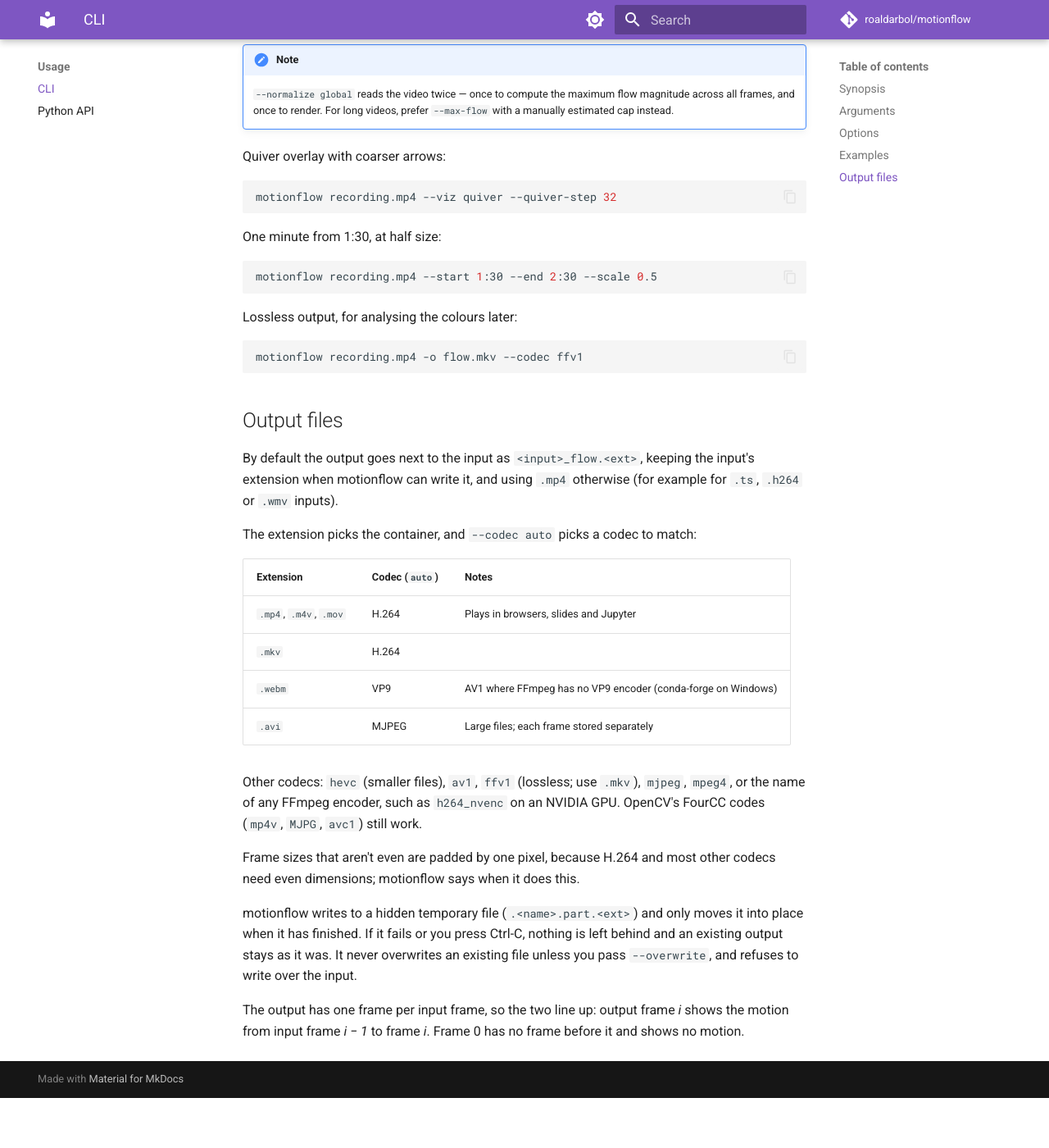
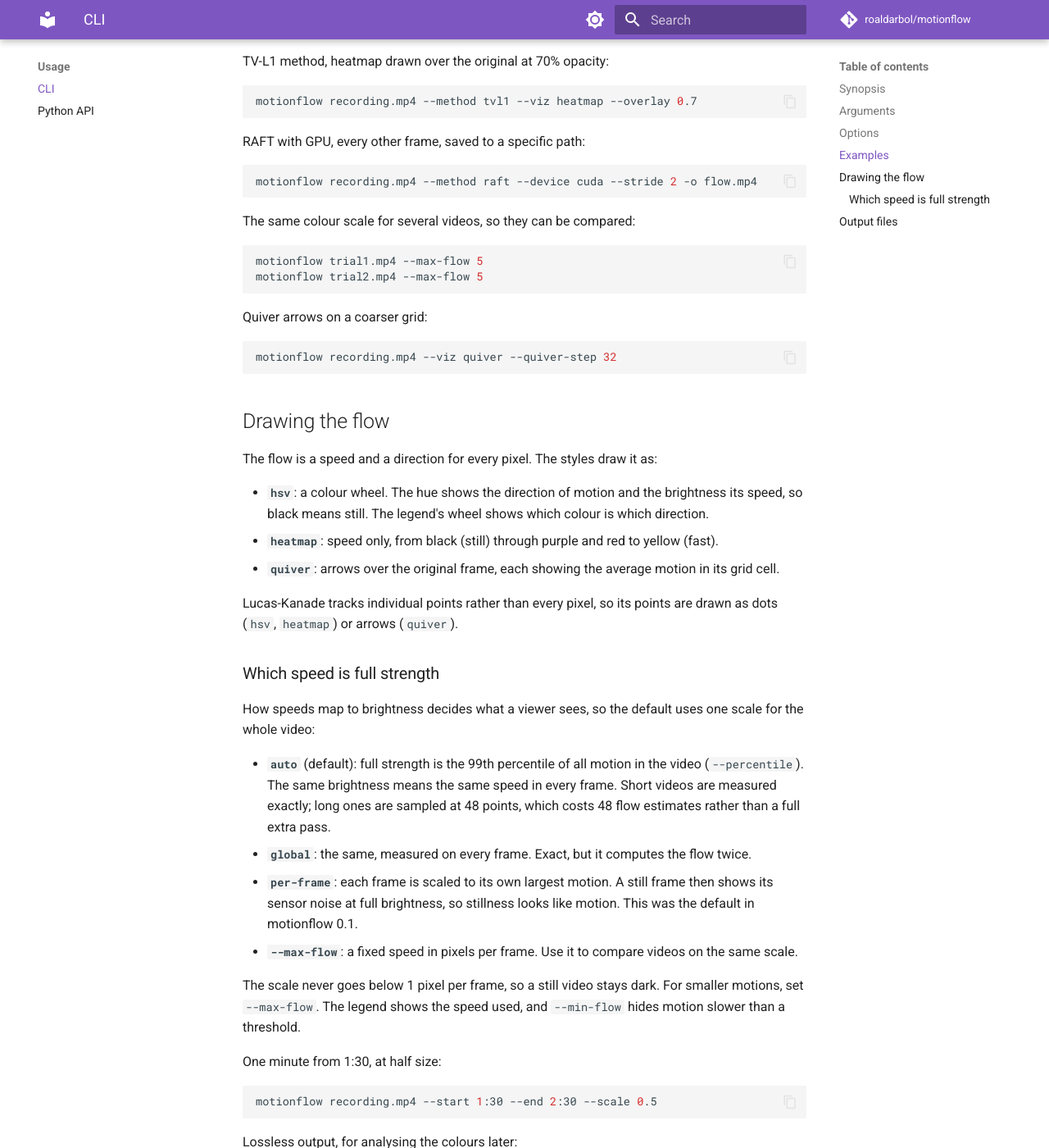
Before and after one commit to roaldarbol/motionflow, an MkDocs documentation site: the page built from docs/cli.md, in a window 1280 px wide and 1400 px high, scrolled down 2211 px. Shown: the whole window at 82% size. Built offline with MkDocs 1.6.1 and Material for MkDocs 9.7.7, drawn with Linux system fonts in a browser that asks for light colours; comment, search, counter and statistics services are not loaded; before the commit the page ends 3550 px from its top, so only the background shows below that; some of the changed text lies outside the part shown.

Commit message:
Document drawing the flow: styles, normalisation, legend, new options (#15)
Co-Authored-By: Claude Opus 5.5 <noreply@anthropic.com>

````diff
--- a/docs/cli.md
+++ b/docs/cli.md
@@ -18,11 +18,14 @@ motionflow [OPTIONS] INPUT
 |--------|---------|-------------|
 | `-o, --output PATH` | `<input>_flow.<ext>` | Output file path. See [Output files](#output-files). |
 | `-m, --method METHOD` | `farneback` | Flow algorithm. See [Methods](methods.md). |
-| `--viz STYLE` | `hsv` | Visualisation style. |
-| `--blend FLOAT` | `0.0` | Opacity of original frame over flow (0 = pure flow, 1 = pure original). |
+| `--viz STYLE` | `hsv` | `hsv` (hue is direction, brightness speed), `heatmap` (speed only) or `quiver` (arrows). See [Drawing the flow](#drawing-the-flow). |
+| `--overlay FLOAT` | — | Draw the flow over the original frame at this opacity (0–1). |
+| `--legend / --no-legend` | on | Draw a colour key in the bottom-right corner. |
 | `--stride INT` | `1` | Estimate flow every N frames, between frames N apart, and show it until the next estimate. Magnitudes stay in pixels per frame. Faster; the first N frames show no motion. |
-| `--normalize MODE` | `per-frame` | Magnitude normalisation: `per-frame` or `global`. |
-| `--max-flow FLOAT` | — | Manual magnitude cap. Overrides `--normalize`. |
+| `--normalize MODE` | `auto` | How speeds map to colours: `auto`, `global` or `per-frame`. See [Drawing the flow](#drawing-the-flow). |
+| `--percentile FLOAT` | `99` | For `auto` and `global`: the percentile of all motion drawn at full strength. |
+| `--max-flow FLOAT` | — | Fixed speed (pixels per frame) drawn at full strength. Overrides `--normalize`. |
+| `--min-flow FLOAT` | `0` | Draw motion below this many pixels per frame as none, to hide noise. |
 | `--smooth INT` | `0` | Average the flow over a window of N frames centred on each frame, so smoothing doesn't lag behind the motion. |
 | `--codec TEXT` | `auto` | Output codec. See [Output files](#output-files). |
 | `--crf INT` | — | Output quality, lower is better and bigger: the CRF for `h264`, `hevc`, `vp9` and `av1`; the quantiser (2–31) for `mjpeg` and `mpeg4`. |
@@ -34,6 +37,7 @@ motionflow [OPTIONS] INPUT
 | `--device TEXT` | `auto` | Device for deep methods: `auto`, `cuda`, `mps`, `cpu`. |
 | `--model-size SIZE` | `large` | Model size for RAFT/SEA-RAFT: `small` or `large`. |
 | `--quiver-step INT` | `16` | Grid spacing in pixels for quiver arrows. |
+| `--quiver-scale FLOAT` | auto | Arrow length per pixel of motion. By default the full-strength speed is drawn as 90% of the grid spacing. |
 | `--version` | — | Print version and exit. |
 
 ## Examples
@@ -44,10 +48,10 @@ Basic usage with defaults (Farneback, HSV visualisation):
 motionflow recording.mp4
 ```
 
-TV-L1 method, heatmap visualisation, composited 30% over the original:
+TV-L1 method, heatmap drawn over the original at 70% opacity:
 
 ```bash
-motionflow recording.mp4 --method tvl1 --viz heatmap --blend 0.3
+motionflow recording.mp4 --method tvl1 --viz heatmap --overlay 0.7
 ```
 
 RAFT with GPU, every other frame, saved to a specific path:
@@ -56,22 +60,39 @@ RAFT with GPU, every other frame, saved to a specific path:
 motionflow recording.mp4 --method raft --device cuda --stride 2 -o flow.mp4
 ```
 
-Global normalisation for a clip where most motion is subtle:
+The same colour scale for several videos, so they can be compared:
 
 ```bash
-motionflow recording.mp4 --normalize global
+motionflow trial1.mp4 --max-flow 5
+motionflow trial2.mp4 --max-flow 5
 ```
 
-!!! note
-    `--normalize global` reads the video twice — once to compute the maximum flow
-    magnitude across all frames, and once to render. For long videos, prefer
-    `--max-flow` with a manually estimated cap instead.
-
-Quiver overlay with coarser arrows:
+Quiver arrows on a coarser grid:
 
 ```bash
 motionflow recording.mp4 --viz quiver --quiver-step 32
 ```
+
+## Drawing the flow
+
+The flow is a speed and a direction for every pixel. The styles draw it as:
+
+- **`hsv`**: a colour wheel. The hue shows the direction of motion and the brightness its speed, so black means still. The legend's wheel shows which colour is which direction.
+- **`heatmap`**: speed only, from black (still) through purple and red to yellow (fast).
+- **`quiver`**: arrows over the original frame, each showing the average motion in its grid cell.
+
+Lucas-Kanade tracks individual points rather than every pixel, so its points are drawn as dots (`hsv`, `heatmap`) or arrows (`quiver`).
+
+### Which speed is full strength
+
+How speeds map to brightness decides what a viewer sees, so the default uses one scale for the whole video:
+
+- **`auto`** (default): full strength is the 99th percentile of all motion in the video (`--percentile`). The same brightness means the same speed in every frame. Short videos are measured exactly; long ones are sampled at 48 points, which costs 48 flow estimates rather than a full extra pass.
+- **`global`**: the same, measured on every frame. Exact, but it computes the flow twice.
+- **`per-frame`**: each frame is scaled to its own largest motion. A still frame then shows its sensor noise at full brightness, so stillness looks like motion. This was the default in motionflow 0.1.
+- **`--max-flow`**: a fixed speed in pixels per frame. Use it to compare videos on the same scale.
+
+The scale never goes below 1 pixel per frame, so a still video stays dark. For smaller motions, set `--max-flow`. The legend shows the speed used, and `--min-flow` hides motion slower than a threshold.
 
 One minute from 1:30, at half size:
 
````
Also changed, not shown: CHANGELOG.md (+7 -0 lines), README.md (+3 -3 lines), docs/index.md (+2 -1 lines), docs/methods.md (+1 -4 lines), docs/reference.md (+12 -2 lines).
